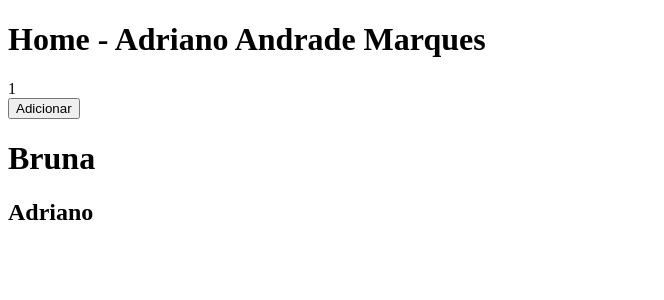
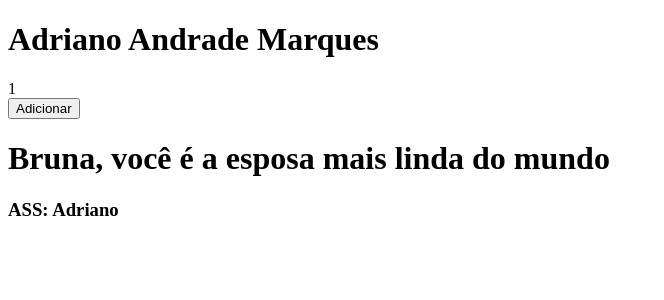
Before and after one commit to adrianoandrade92/adriano, a Next.js app: page / in a window 1280 px wide. Shown: the top 300 px of the page, without its empty margins (0-664 px from the left). Built offline with nearby package versions, Linux system fonts and the light colour scheme.

Commit message:
primeira página

```diff
--- a/pages/index.js
+++ b/pages/index.js
@@ -9,11 +9,11 @@ import React, { useState } from "react"
 //Aqui começa front end//
 function Home() {
     return <div>
-        <h1>Home - Adriano Andrade Marques</h1>
+        <h1>Adriano Andrade Marques</h1>
         <Contador />
         <div>
-            <h1>Bruna</h1>
-            <h2>Adriano</h2>
+            <h1>Bruna, você é a esposa mais linda do mundo</h1>
+            <h3>ASS: Adriano</h3>
         </div>
     </div>
 }
```
